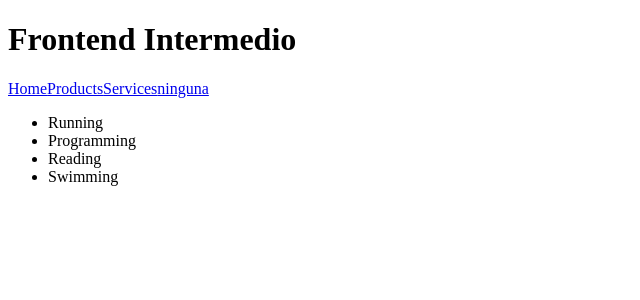
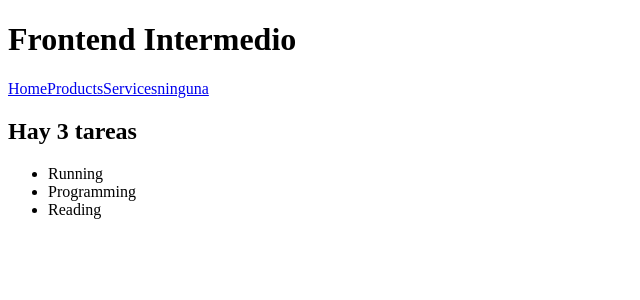
Before and after one commit to johncardozo/frontend-intermedio, a React (Vite) app in the folder react-admin-tareas/: page / in a window 1280 px wide. Shown: the top 300 px of the page, without its empty margins (0-640 px from the left). Built offline with nearby package versions, Linux system fonts and the light colour scheme.

Commit message:
React: renderizado condicional

```diff
--- a/react-admin-tareas/src/components/Tareas.jsx
+++ b/react-admin-tareas/src/components/Tareas.jsx
@@ -4,15 +4,21 @@ const Tareas = () => {
     { id: 1, titulo: "Running" },
     { id: 2, titulo: "Programming" },
     { id: 3, titulo: "Reading" },
-    { id: 4, titulo: "Swimming" },
   ];
 
   return (
-    <ul>
-      {listaTareas.map((tarea) => (
-        <li key={tarea.id}>{tarea.titulo}</li>
-      ))}
-    </ul>
+    <>
+      {listaTareas.length > 0 ? (
+        <h2>Hay {listaTareas.length} tareas</h2>
+      ) : (
+        <h2>No hay tareas</h2>
+      )}
+      <ul>
+        {listaTareas.map((tarea) => (
+          <li key={tarea.id}>{tarea.titulo}</li>
+        ))}
+      </ul>
+    </>
   );
 };
 
```
